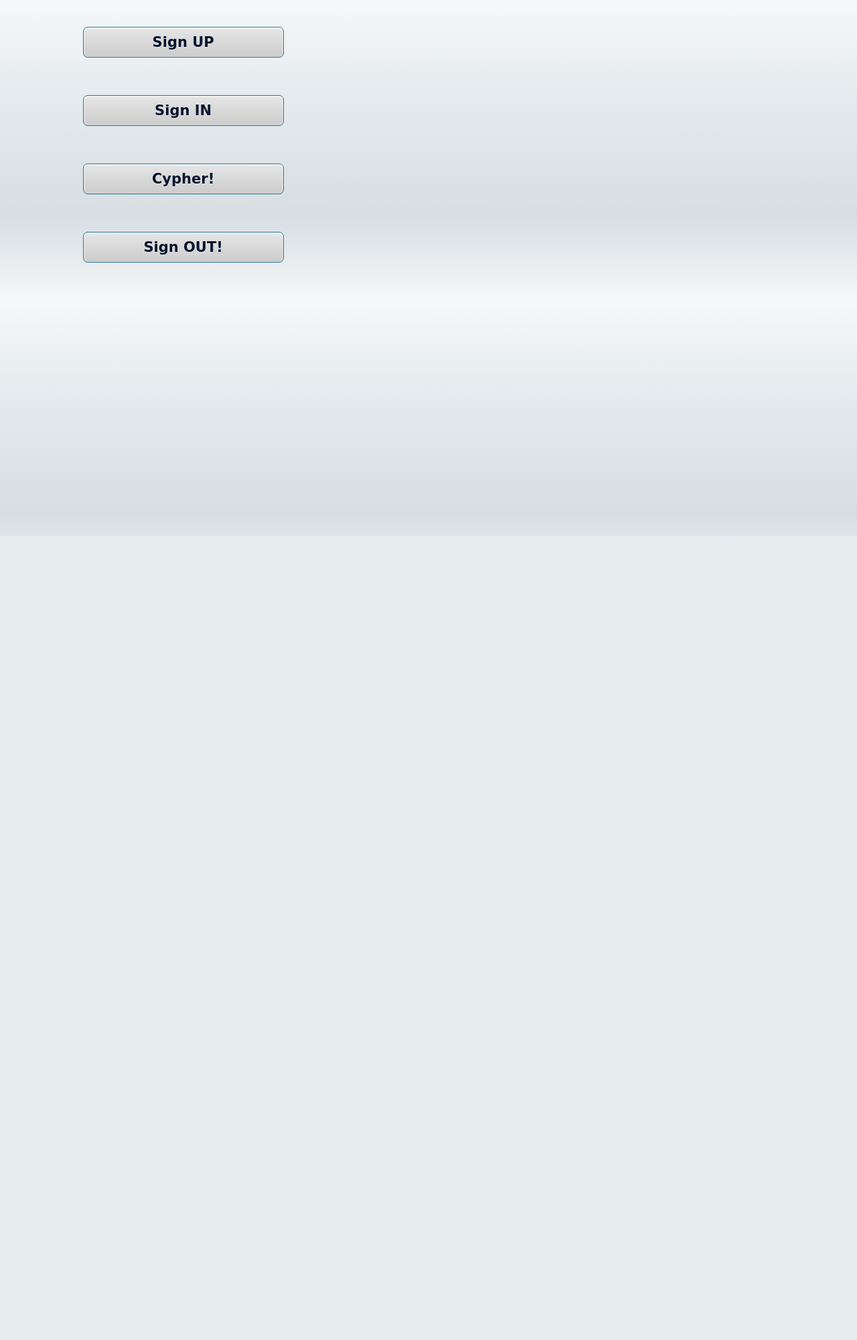
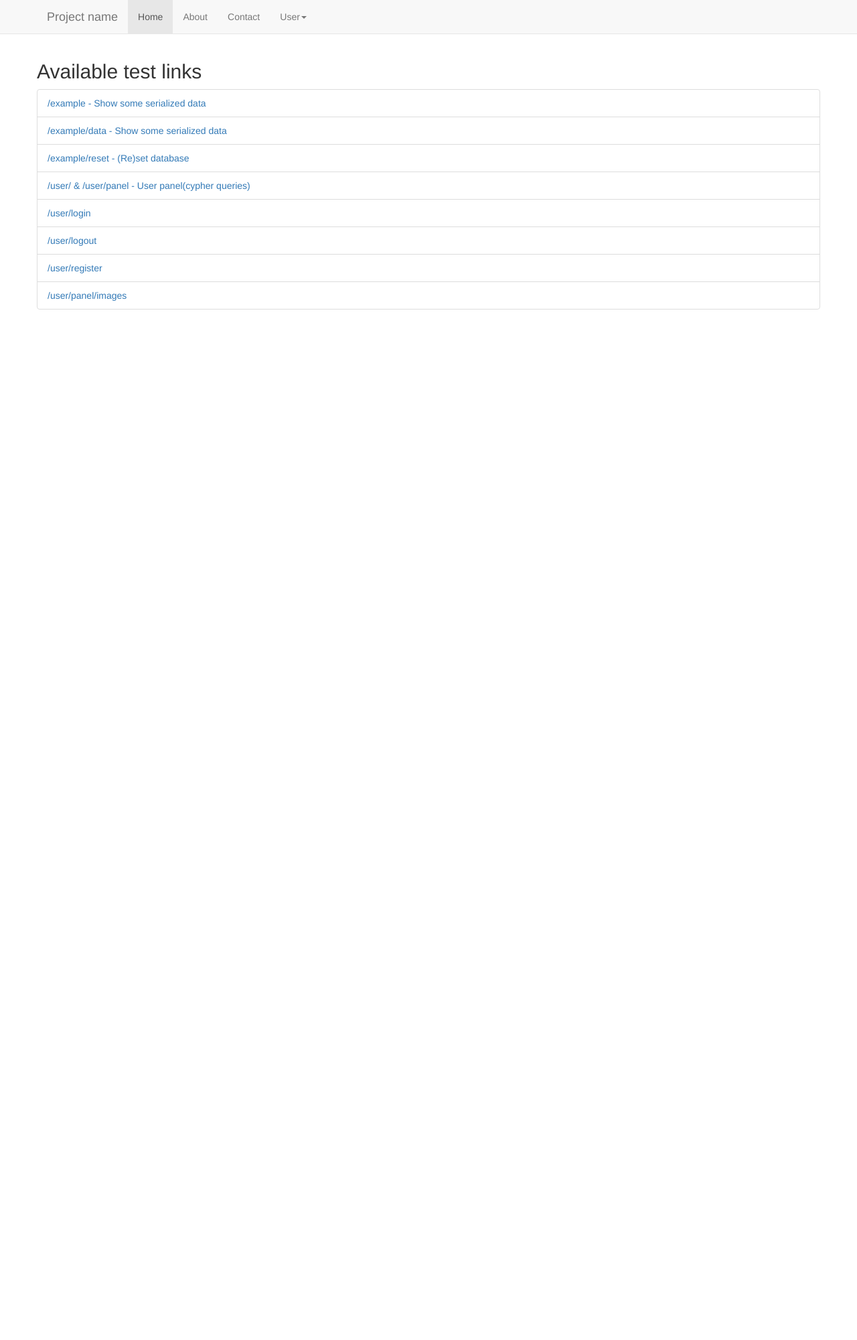
Before and after one commit to mobile2015/neoPyth, a Flask app: page / in a window 1280 px wide. Shown: the whole page at 67% size. Before the commit the page ends 783 px from the top, so only its background shows below. Run offline with Flask 2, Linux system fonts and the light colour scheme; parts of the project's set-up code (start-up, migrations or seed data) failed here and were passed over; some libraries are stand-ins or nearby versions.

Commit message:
MERGING tempalte & login

```diff
--- a/app/templates/index.html
+++ b/app/templates/index.html
@@ -1,10 +1,10 @@
 {% extends 'master_template.html' %}
 
 {% block content %}
-    <div class="jumbotron">
-        <h1>Example project</h1>
-        <p> Bla bla bla, bootstrap </p>
-    </div>
+{#    <div class="jumbotron">#}
+{#        <h1>Example project</h1>#}
+{#        <p> Bla bla bla, bootstrap </p>#}
+{#    </div>#}
 
     <div class="row">
         <h2>Available test links</h2>
@@ -19,19 +19,28 @@
             <a href="{{ url_for('exampleController.example_reset') }}">/example/reset - (Re)set database</a>
           </li>
 
-          <li class="list-group-item"><a href="{{ url_for('userController.user_index') }}">/user/ & /user/panel - User panel</a></li>
+          <li class="list-group-item"><a href="{{ url_for('userController.user_index') }}">/user/ & /user/panel - User panel(cypher queries)</a></li>
           <li class="list-group-item"><a href="{{ url_for('userController.user_login') }}">/user/login</a></li>
           <li class="list-group-item"><a href="{{ url_for('userController.user_logout') }}">/user/logout</a></li>
+          <li class="list-group-item"><a href="{{ url_for('userController.user_register') }}">/user/register</a></li>
           <li class="list-group-item"><a href="{{ url_for('userController.user_images') }}">/user/panel/images</a></li>
+        </ul>
+    </div>
 
-
-        </ul>
+    <div class="row">
+        {% with messages = get_flashed_messages() %}
+            {% if messages %}
+                {% for message in messages %}
+                    <h3><span class="label label-info">Info</span> {{ message }} </h3>
+                {% endfor %}
+            {% endif %}
+         {% endwith %}
     </div>
 
 {% endblock %}
 
 {% block scripts %}
     <script>
-        setTimeout(function(){$('.jumbotron').append($('<h2>Hello!</h2>'))}, 5000);
+{#        setTimeout(function(){$('.jumbotron').append($('<h2>Hello!</h2>'))}, 5000);#}
     </script>
 {% endblock %}
--- a/login/main.py
+++ /dev/null
@@ -1,198 +0,0 @@
-from flask import Flask, render_template, request, flash, redirect, url_for
-from flask.ext.login import LoginManager, UserMixin, login_required, login_user, flash, current_user, logout_user
-from py2neo import Graph, Node
-from email.mime.text import MIMEText
-import uuid
-import hashlib
-import random
-import string
-import smtplib
-
-
-app = Flask(__name__)
-app.secret_key = 'mobilne_2015'
-login_manager = LoginManager()
-login_manager.init_app(app)
-graph = Graph()
-#graph.delete_all()
-
-
-class User(UserMixin):
-
-	def __init__(self,_first_name,_last_name,_email,_login,_password,_group="None",_active=0):
-		self.first_name = _first_name
-		self.last_name = _last_name
-		self.email = _email
-		self.login = _login
-		self.password = _password
-		self.active = _active
-		self.group = _group
-
-	def __init__(self,record):
-		self.first_name = record["first_name"]
-		self.last_name = record["last_name"]
-		self.email = record["email"]
-		self.login = record["login"]
-		self.password = record["password"]
-		if record["group"]=="None":
-			self.group = None
-		if record["active"]==1:
-			self.active = True
-		else:
-			self.active = False
-
-	def set_group(self,_group):
-		self.group = _group
-
-	def is_active(self):
-		return self.active
-
-	def get_id(self):
-		return self.login
-
-	def is_anonymous(self):
-		return False
-
-
-@app.route('/')
-def home():
-	return render_template('home.html')
-
-
-@login_manager.user_loader
-def load_user(_login):
-	query = 'MATCH (node:User) WHERE node.login = "' + _login + '" RETURN node'
-	for tmp in graph.cypher.execute(query):
-		return User(tmp[0])
-	return None
-
-
-@app.route('/sign_up',methods=['GET','POST'])
-def sign_up():
-	if current_user.is_anonymous():
-		if request.method == 'GET':
-			return render_template('sign_up.html')
-		else:
-			_activation_code = random_string(16)
-			_first_name = request.form['fname']
-			_last_name = request.form['lname']
-			_email = request.form['email']
-			_login = request.form['login']
-			_password = hash_password(request.form['password'])
-			_user = Node("User",first_name=_first_name,
-				last_name=_last_name,
-				email=_email,
-				login=_login,
-				password=_password,
-				_group="None",
-				active=0,
-				activation_code=_activation_code)
-			graph.create(_user)
-			_mail_content = "localhost:5000"+url_for('activate_user')+'?login='+_login+'&code='+_activation_code
-			send_activation_code(_email,_mail_content)
-			flash("Check your email for activation link. If you are too lazy or used fake e-mail just use this link:   "+"localhost:5000"+url_for('activate_user')+'?login='+_login+'&code='+_activation_code)
-	else:
-		flash("Cant create new account while logged in?")
-	return redirect(url_for('home'))
-
-
-@app.route('/activate_user',methods=['GET','POST'])
-def activate_user():
-	login = request.args.get('login')
-	code = request.args.get('code')
-	query = 'MATCH (node:User) WHERE node.login = "' + login + '" RETURN node'
-	for tmp in graph.cypher.execute(query):
-		if tmp[0]["active"]==1:
-			flash(login + "your account has already been activated.")
-		elif tmp[0]["activation_code"]==code:
-			query = 'MATCH (node:User) where node.login="' + login + '" set node.active=' + str(1)
-			graph.cypher.execute(query)
-			query = 'MATCH (node:User) where node.login="' + login + '" remove node.activation_code'
-			graph.cypher.execute(query)
-			flash("Congrats "+login+" You have just activated your account.")
-		else:
-			flash("Incomplete or incorrect data!")
-	return redirect(url_for('home'))
-
-
-@app.route('/sign_in',methods=['GET','POST'])
-def sign_in():
-	if request.method == 'GET':
-		return render_template('sign_in.html')
-	else:
-		_login = request.form['login']
-		_password = request.form['password']
-		query = 'MATCH (node:User) WHERE node.login = "' + _login + '" RETURN node'
-		cnt=0
-		for tmp in graph.cypher.execute(query):
-			if check_password(tmp[0]["password"],_password):
-				if tmp[0]["active"]==1:
-					login_user(User(tmp[0]))
-					flash("Welcome "+_login+". You are logged in!")
-				else:
-					_mail_content = "localhost:5000"+url_for('activate_user')+'?login='+_login+'&code='+tmp[0]["activation_code"]
-					send_activation_code(tmp[0]["email"],_mail_content)
-					flash("Check your email for activation link. If you are too lazy or used fake e-mail just use this link:   "+_mail_content)
-				cnt=cnt+1
-				break
-			else:
-				flash("Incorrect (incomplete) login or password")
-		if cnt==0:
-			flash("Incorrect user login")
-		return redirect(url_for('home'))
-
-
-@app.route('/cypher',methods=['GET','POST'])
-@login_required
-def cypher():
-	if request.method == 'GET':
-		return render_template('query.html')
-	else:
-		_query = request.form['query']
-		if _query:
-			result = graph.cypher.execute(_query)
-			s = ""
-			if result:
-				for res in result:
-					s = s + str(res[0]) + "\n";
-				flash(s)
-		else:
-			flash("No query to execute")
-		return redirect(url_for('cypher'))
-
-
-@app.route('/sign_out',methods=['GET','POST'])
-@login_required
-def sign_out():
-	flash("User "+current_user.login+" logged out!")
-	logout_user()
-	return redirect(url_for('home'))
-
-
-def random_string(_length):
-	return ''.join(random.choice('abcdefghijklmnopqrstuvwxyz1234567890') for i in range(_length))
-
-
-def hash_password(password):
-    salt = uuid.uuid4().hex
-    return hashlib.sha256(salt.encode() + password.encode()).hexdigest() + ':' + salt
-
-
-def check_password(hashed_password, user_password):
-    password, salt = hashed_password.split(':')
-    return password == hashlib.sha256(salt.encode() + user_password.encode()).hexdigest()
-
-
-def send_activation_code(_mail,_link):
-	pass
-	'''msg = MIMEText("To activate your account just use this link:   "+_link)
-	msg['Subject'] = 'Mobilne 2015 Activation Code'
-	msg['From'] = "mobilne2015_neo4j_python_project@agh.edu.pl"
-	msg['To'] = _mail
-
-	s = smtplib.SMTP('localhost')
-	s.sendmail("mobilne2015_neo4j_python_project@agh.edu.pl", _mail, msg.as_string())
-	s.quit()'''
-
-if __name__ == '__main__':
-  app.run(debug=True,host='0.0.0.0')
--- a/login/static/styl.css
+++ /dev/null
@@ -1,63 +0,0 @@
-button{
-	border:1px solid #26759E;-webkit-box-shadow: #FEFFFF 0px 1px 3px inset;-moz-box-shadow: #FEFFFF 0px 1px 3px inset; box-shadow: #FEFFFF 0px 1px 3px inset; -webkit-border-radius: 7px; -moz-border-radius: 7px;border-radius: 7px;font-size:21px;font-family:comic sans, comic sans ms, cursive, verdana, arial, sans-serif; padding: 10px 10px 10px 10px; text-decoration:none; display:inline-block;text-shadow: 0px 1px 0 rgba(255,255,255,0.5);font-weight:bold; color: #05142E;
-	background-color: #E6E6E6; background-image: -webkit-gradient(linear, left top, left bottom, from(#E6E6E6), to(#CCCCCC));
-	background-image: -webkit-linear-gradient(top, #E6E6E6, #CCCCCC);
-	background-image: -moz-linear-gradient(top, #E6E6E6, #CCCCCC);
-	background-image: -ms-linear-gradient(top, #E6E6E6, #CCCCCC);
-	background-image: -o-linear-gradient(top, #E6E6E6, #CCCCCC);
-	background-image: linear-gradient(to bottom, #E6E6E6, #CCCCCC);filter:progid:DXImageTransform.Microsoft.gradient(GradientType=0,startColorstr=#E6E6E6, endColorstr=#CCCCCC);
-	width: 300px;
-	text-align: center;
-
-}
-
-button:hover{
-	border:1px solid #26759E;
-	background-color: #cdcdcd; background-image: -webkit-gradient(linear, left top, left bottom, from(#cdcdcd), to(#b3b3b3));
-	background-image: -webkit-linear-gradient(top, #cdcdcd, #b3b3b3);
-	background-image: -moz-linear-gradient(top, #cdcdcd, #b3b3b3);
-	background-image: -ms-linear-gradient(top, #cdcdcd, #b3b3b3);
-	background-image: -o-linear-gradient(top, #cdcdcd, #b3b3b3);
-	background-image: linear-gradient(to bottom, #cdcdcd, #b3b3b3);filter:progid:DXImageTransform.Microsoft.gradient(GradientType=0,startColorstr=#cdcdcd, endColorstr=#b3b3b3);
-}
-
-input {
-	border: 1px solid #848484;
-	-webkit-border-radius: 30px;
-	-moz-border-radius: 30px;
-	border-radius: 30px;
-	outline:0;
-	height:25px;
-	width: 275px;
-	padding-left:10px;
-	padding-right:10px;
-}
-
-ul {
-	list-style-type: none;
-	padding: 0px;
-	margin: 0px;
-}
-
-ul li {
-	background-repeat: no-repeat;
-	background-position: 0px center;
-	padding-left: 15px;
-	font-size: 14px;
-}
-
-body {
-	background: rgb(246,248,249);
-	background: -moz-linear-gradient(top,  rgba(246,248,249,1) 0%, rgba(229,235,238,1) 31%, rgba(215,222,227,1) 72%, rgba(245,247,249,1) 100%);
-	background: -webkit-gradient(linear, left top, left bottom, color-stop(0%,rgba(246,248,249,1)), color-stop(31%,rgba(229,235,238,1)), color-stop(72%,rgba(215,222,227,1)), color-stop(100%,rgba(245,247,249,1)));
-	background: -webkit-linear-gradient(top,  rgba(246,248,249,1) 0%,rgba(229,235,238,1) 31%,rgba(215,222,227,1) 72%,rgba(245,247,249,1) 100%);
-	background: -o-linear-gradient(top,  rgba(246,248,249,1) 0%,rgba(229,235,238,1) 31%,rgba(215,222,227,1) 72%,rgba(245,247,249,1) 100%);
-	background: -ms-linear-gradient(top,  rgba(246,248,249,1) 0%,rgba(229,235,238,1) 31%,rgba(215,222,227,1) 72%,rgba(245,247,249,1) 100%);
-	background: linear-gradient(to bottom,  rgba(246,248,249,1) 0%,rgba(229,235,238,1) 31%,rgba(215,222,227,1) 72%,rgba(245,247,249,1) 100%);
-	max-width: 100%;
-	filter: progid:DXImageTransform.Microsoft.gradient( startColorstr='#f6f8f9', endColorstr='#f5f7f9',GradientType=0 );
-	font-family: consolas, monaco, "Lucida Console", monospace;
-	color: #000000;
-	font-size: 12px;
-	padding: 10;
-}
--- a/login/templates/home.html
+++ /dev/null
@@ -1,36 +0,0 @@
-<!DOCTYPE html>
-<html>
-	<head>
-		<title>Strona startowa</title>
-		<link rel="stylesheet" type="text/css" href="../static/styl.css">
-	</head>
-	<body>
-	<pre>
-	<form name = "su" method="GET" action="{{ url_for('sign_up') }}">
-		<button type="submit">Sign UP</button>
-	</form>
-	<form name = "si" method="GET" action="{{ url_for('sign_in') }}">
-		<button type="submit">Sign IN</button>
-	</form>
-	<form name = "next" method="GET" action="{{ url_for('cypher') }}">
-		<button type="submit">Cypher!</button>
-	</form>
-	<form name = "so" method="GET" action="{{ url_for('sign_out') }}">
-		<button type="submit">Sign OUT!</button>
-	</form>
-	</pre>
-
-
-		{% with messages = get_flashed_messages() %}
-			{% if messages %}
-			<ul>
-				{% for message in messages %}
-					<li><b>{{ message }}</b></li>
-				{% endfor %}
-			</ul>
-			{% endif %}
-		 {% endwith %}
-
-
-	</body>
-</html>
```
Also changed, not shown: app/__init__.py (+18 -0 lines), app/controllers/user.py (+100 -13 lines), app/models/user.py (added, +54 -0 lines), app/models/utils.py (+14 -10 lines), app/templates/user/activation.html (added, +16 -0 lines), app/templates/user/login.html (+11 -5 lines), app/templates/user/panel.html (+18 -5 lines), app/templates/user/register.html (renamed from login/templates/sign_up.html, +12 -10 lines), login/templates/activation.html (deleted, +0 -14 lines), login/templates/query.html (deleted, +0 -23 lines), login/templates/sign_in.html (deleted, +0 -18 lines), login/templates/sign_out.html (deleted, +0 -15 lines), app/models/users_bartek.py (renamed from app/models/users.py).
